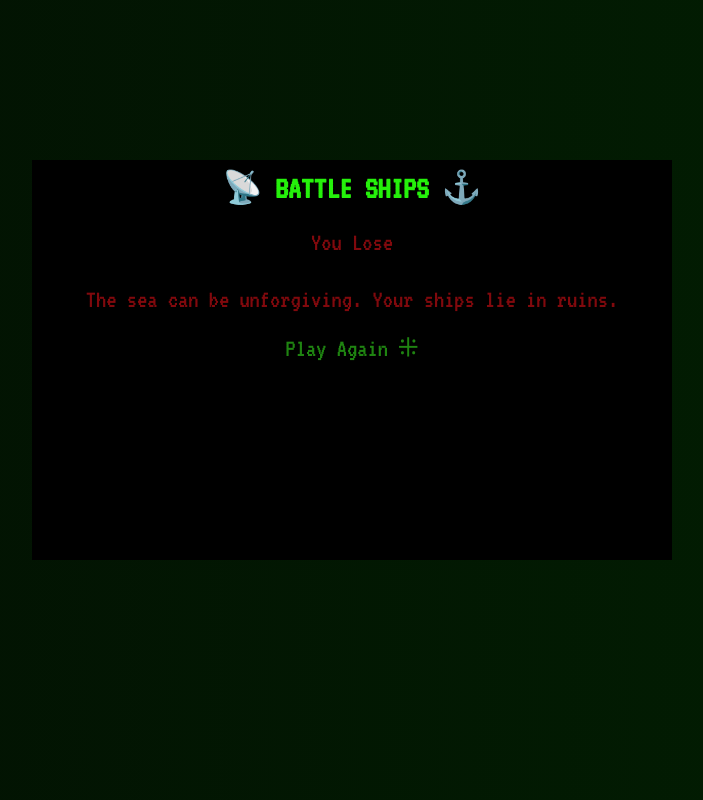
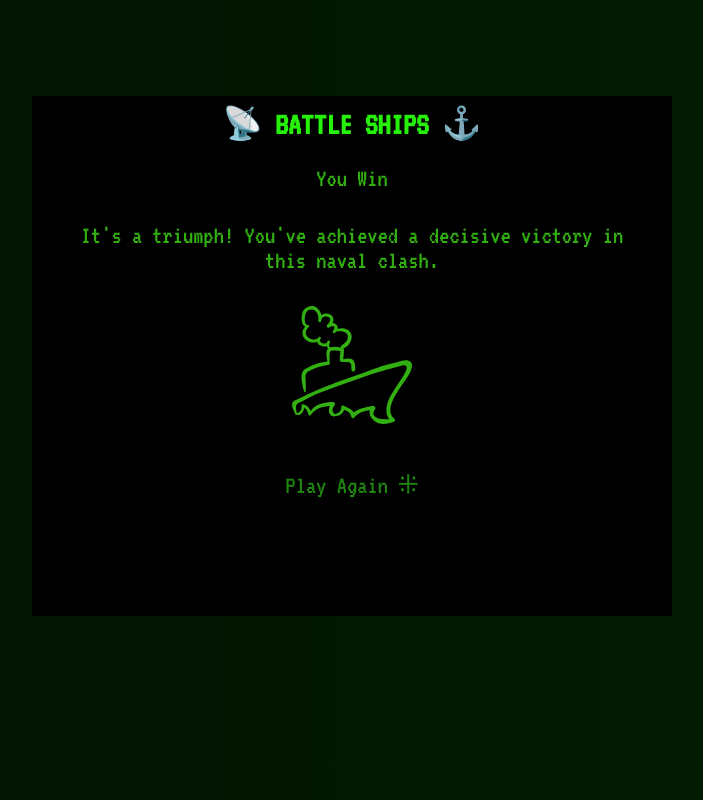
Before and after one commit to JaroslawOgonowski/battle-ships, a React (Create React App) app: page / in a window 1280 px wide. Shown: the whole page, without its empty margins (288-991 px from the left). Built offline with nearby package versions, Linux system fonts and the light colour scheme.

Commit message:
add win/lose images

```diff
--- a/src/EndGame/index.tsx
+++ b/src/EndGame/index.tsx
@@ -1,7 +1,8 @@
 import { MainTitle } from "../GameField/styled";
 import { InterfaceButton } from "../GameInterface/styled";
-import { EndGameMsgLose, EndGameMsgWin, Wrapper } from "./styled";
-
+import { EndGameMsgLose, EndGameMsgWin, Image, Wrapper } from "./styled";
+import winImg from "./images/cruise-outline-svgrepo-com.svg"
+import loseImg from "./images/ship-wreck-svgrepo-com.svg"
 type EndGameProps = {
   yourTurn: boolean;
 };
@@ -18,9 +19,8 @@ const loseMsg = [
   "Defeat is bitter, but it's a chance to learn and come back stronger.",
   "Your opponent's cunning strategy led to your downfall.",
   "It's a tough loss, but remember, every great captain faces setbacks.",
-  "The sea can be unforgiving. Your ships lie in ruins."
+  "The sea can be unforgiving. Your ships lie in ruins.",
 ];
-
 
 const winMsg = [
   "You sank all of your opponent's ships! Congratulations, you win!",
@@ -32,11 +32,15 @@ const winMsg = [
   "You've conquered the seas and emerged as the ultimate naval commander.",
   "A resounding victory! Your opponent's ships are nothing but debris now.",
   "It's a clear win! Your opponent's fleet is no match for your skill.",
-  "You've proven yourself as the master of the ocean. Victory is yours!"
+  "You've proven yourself as the master of the ocean. Victory is yours!",
 ];
 
 const randomLoseIndex = Math.floor(Math.random() * loseMsg.length);
 const randomWinIndex = Math.floor(Math.random() * winMsg.length);
+
+function refreshPage() {
+  window.location.reload();
+}
 
 export const Endgame: React.FC<EndGameProps> = ({ yourTurn }) => {
   return (
@@ -48,11 +52,17 @@ export const Endgame: React.FC<EndGameProps> = ({ yourTurn }) => {
         <EndGameMsgLose>You Lose</EndGameMsgLose>
       )}
       {yourTurn ? (
+        <>
         <EndGameMsgWin>{winMsg[randomWinIndex]}</EndGameMsgWin>
+        <Image src={winImg}/></>
       ) : (
+        <>
         <EndGameMsgLose>{loseMsg[randomLoseIndex]}</EndGameMsgLose>
+        <Image src={loseImg}/></>
       )}
-      <InterfaceButton>Play Again ⁜</InterfaceButton>
+      <InterfaceButton onClick={() => refreshPage()}>
+        Play Again ⁜
+      </InterfaceButton>
     </Wrapper>
   );
 };
--- a/src/EndGame/styled.tsx
+++ b/src/EndGame/styled.tsx
@@ -1,16 +1,16 @@
 import styled from "styled-components";
 
 export const Wrapper = styled.main`
-  margin: 20vh auto;
+  margin: 12vh auto;
   width: 50%;
-  height: 50vh;
+  height: 65vh;
   background-color: black;
   display: flex;
   flex-direction: column;
   align-items: center;
 `;
 export const EndGameMsgWin = styled.div`
-  width: 100%;
+  width: 90%;
   text-align: center;
   margin: 2vh 0 2vh 0;
   font-size: 2vw;
@@ -19,3 +19,10 @@ export const EndGameMsgWin = styled.div`
 export const EndGameMsgLose = styled(EndGameMsgWin)`
   color: #81090d;
 `;
+
+export const Image = styled.img`
+  width: 15vh;
+  height: 15vh;
+  margin-top: 2vh;
+  margin-bottom: 5vh;
+`
--- a/src/GameField/index.tsx
+++ b/src/GameField/index.tsx
@@ -5,7 +5,7 @@ import { TurnInfo } from "../TurnInfo";
 import { Endgame } from "../EndGame";
 
 export const GameField = () => {
-  const [yourTurn, setYourTurn] = useState(false);
+  const [yourTurn, setYourTurn] = useState(true);
   const [turnInfoTxt, setTurnInfoTxt] = useState("");
   const [turnInfoState, setTurnInfoState] = useState("");
   const [gameOn, setGameOn] = useState(false);
```
Also changed, not shown: src/EndGame/images/cruise-outline-svgrepo-com.svg (added), src/EndGame/images/ship-wreck-svgrepo-com.svg (added).
